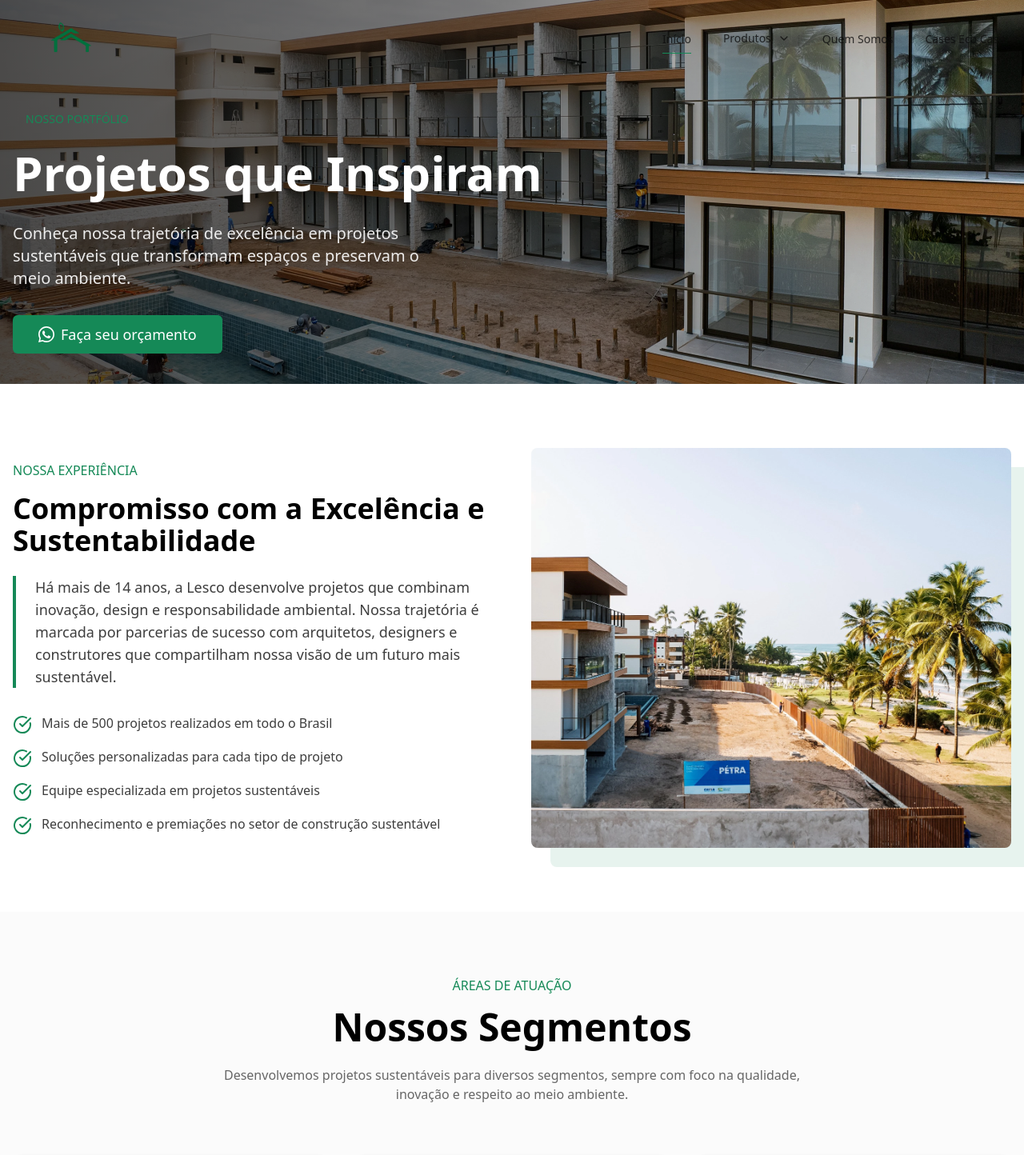
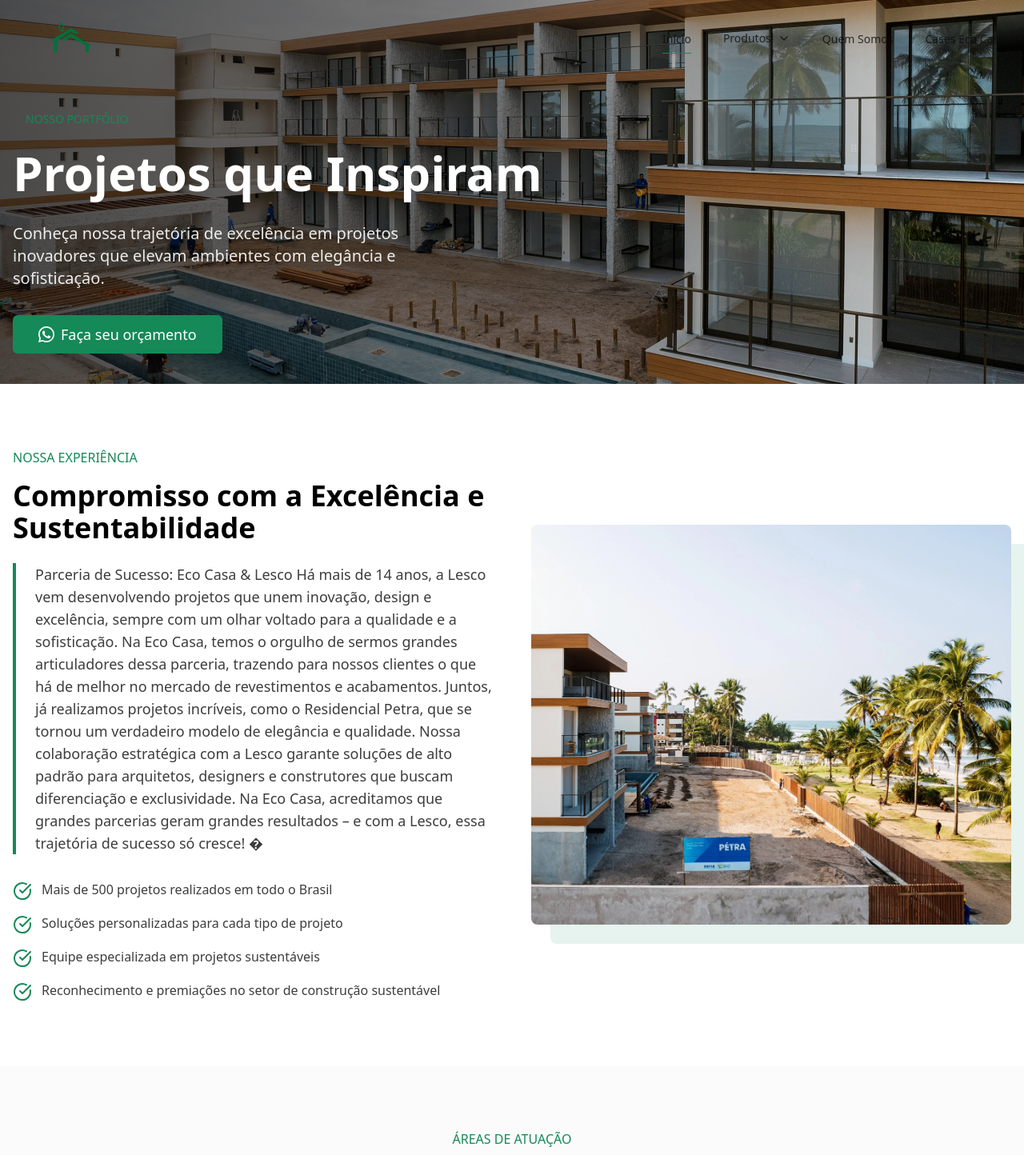
Before and after one commit to Kibryant/eco-casa, a Next.js app: page /cases in a window 1280 px wide. Shown: the top 1444 px of the page at 80% size. Built offline with nearby package versions, Linux system fonts and the light colour scheme.

Commit message:
change copy

```diff
--- a/src/components/category-nav.tsx
+++ b/src/components/category-nav.tsx
@@ -8,8 +8,8 @@ import { ArrowRight } from "lucide-react"
 const categories = [
   {
     id: 1,
-    title: "Decks Ecológicos",
-    description: "Soluções sustentáveis para áreas externas",
+    title: "Decks",
+    description: "Soluções para áreas externas",
     image: "/background-header-decks.webp?height=600&width=800",
     link: "/produtos/decks",
     color: "from-green-800/80 to-green-900/80",
@@ -17,7 +17,7 @@ const categories = [
   {
     id: 2,
     title: "Portas",
-    description: "Elegância e responsabilidade ambiental",
+    description: "Elegância e estilo para seu ambiente",
     image: "/background-header-portas.jpg?height=600&width=800",
     link: "/produtos/portas",
     color: "from-emerald-800/80 to-emerald-900/80",
--- a/src/components/featured-products.tsx
+++ b/src/components/featured-products.tsx
@@ -10,9 +10,9 @@ const whatsappNumber = "5573982135734";
 const featuredProducts = [
 	{
 		id: 1,
-		name: "Porta Modelo Viena",
+		name: "Porta Sincolors Laqueado Cinza Grafite",
 		price: "R$ 1.299,00",
-		image: "/porta-1.jpg?height=600&width=600",
+		image: "/porta-destaque.webp?height=600&width=600",
 		rating: 4.8,
 		reviews: 124,
 		tag: "Mais Vendido",
@@ -40,7 +40,7 @@ const featuredProducts = [
 		id: 4,
 		name: "Lesco Green Deck",
 		price: "R$ 129,90",
-		image: "/deck-1.webp?height=600&width=600",
+		image: "/deck-destaque.jpg?height=600&width=600",
 		rating: 4.6,
 		reviews: 78,
 		tag: "Exclusivo",
--- a/src/components/hero-section.tsx
+++ b/src/components/hero-section.tsx
@@ -13,7 +13,7 @@ const heroProducts = [
 		title: "Portas",
 		subtitle: "Elegância",
 		description:
-			"Portas premium feitas com madeira certificada e processos sustentáveis",
+			"Portas premium feitas com madeira certificadas e processos responsáveis",
 		image: "/background-header-portas-first-page.jpg?height=1080&width=1920",
 		cta: "Ver Coleção",
 		link: "/produtos/portas",
--- a/src/components/portfolio-categories.tsx
+++ b/src/components/portfolio-categories.tsx
@@ -62,8 +62,8 @@ export function PortfolioCategories() {
           <span className="text-primary font-medium mb-4 block">ÁREAS DE ATUAÇÃO</span>
           <h2 className="text-4xl md:text-5xl font-display font-bold mb-6">Nossos Segmentos</h2>
           <p className="text-muted-foreground max-w-3xl mx-auto">
-            Desenvolvemos projetos sustentáveis para diversos segmentos, sempre com foco na qualidade, inovação e
-            respeito ao meio ambiente.
+          Criamos soluções inovadoras e de alta qualidade para diversos segmentos, combinando design,
+          tecnologia e compromisso com a excelência.
           </p>
         </motion.div>
 
--- a/src/components/portfolio-header.tsx
+++ b/src/components/portfolio-header.tsx
@@ -50,8 +50,8 @@ export function PortfolioHeader() {
 							animate={{ opacity: 1, y: 0 }}
 							transition={{ duration: 0.6, delay: 0.4 }}
 						>
-							Conheça nossa trajetória de excelência em projetos sustentáveis
-							que transformam espaços e preservam o meio ambiente.
+							Conheça nossa trajetória de excelência em projetos inovadores que
+							elevam ambientes com elegância e sofisticação.
 						</motion.p>
 
 						<motion.div
--- a/src/components/portfolio-intro.tsx
+++ b/src/components/portfolio-intro.tsx
@@ -1,8 +1,8 @@
-"use client"
+"use client";
 
-import { motion } from "framer-motion"
-import Image from "next/image"
-import { CheckCircle } from "lucide-react"
+import { motion } from "framer-motion";
+import Image from "next/image";
+import { CheckCircle } from "lucide-react";
 
 export function PortfolioIntro() {
 	return (
@@ -15,16 +15,28 @@ export function PortfolioIntro() {
 						viewport={{ once: true }}
 						transition={{ duration: 0.8 }}
 					>
-            <span className="text-primary font-medium mb-4 block">NOSSA EXPERIÊNCIA</span>
+						<span className="text-primary font-medium mb-4 block">
+							NOSSA EXPERIÊNCIA
+						</span>
 						<h2 className="text-3xl md:text-4xl font-display font-bold mb-6">
 							Compromisso com a Excelência e Sustentabilidade
 						</h2>
 
 						<div className="border-l-4 border-primary pl-6 mb-8">
 							<p className="text-lg text-foreground/80">
-                Há mais de 14 anos, a Lesco desenvolve projetos que combinam inovação, design e responsabilidade
-                ambiental. Nossa trajetória é marcada por parcerias de sucesso com arquitetos, designers e construtores
-                que compartilham nossa visão de um futuro mais sustentável.
+								Parceria de Sucesso: Eco Casa & Lesco Há mais de 14 anos, a
+								Lesco vem desenvolvendo projetos que unem inovação, design e
+								excelência, sempre com um olhar voltado para a qualidade e a
+								sofisticação. Na Eco Casa, temos o orgulho de sermos grandes
+								articuladores dessa parceria, trazendo para nossos clientes o
+								que há de melhor no mercado de revestimentos e acabamentos.
+								Juntos, já realizamos projetos incríveis, como o Residencial
+								Petra, que se tornou um verdadeiro modelo de elegância e
+								qualidade. Nossa colaboração estratégica com a Lesco garante
+								soluções de alto padrão para arquitetos, designers e
+								construtores que buscam diferenciação e exclusividade. Na Eco
+								Casa, acreditamos que grandes parcerias geram grandes resultados
+								– e com a Lesco, essa trajetória de sucesso só cresce! �
 							</p>
 						</div>
 
@@ -37,7 +49,9 @@ export function PortfolioIntro() {
 								className="flex items-start gap-3"
 							>
 								<CheckCircle className="h-6 w-6 text-primary flex-shrink-0 mt-0.5" />
-                <span className="text-foreground/80">Mais de 500 projetos realizados em todo o Brasil</span>
+								<span className="text-foreground/80">
+									Mais de 500 projetos realizados em todo o Brasil
+								</span>
 							</motion.div>
 							<motion.div
 								initial={{ opacity: 0, y: 10 }}
@@ -47,7 +61,9 @@ export function PortfolioIntro() {
 								className="flex items-start gap-3"
 							>
 								<CheckCircle className="h-6 w-6 text-primary flex-shrink-0 mt-0.5" />
-                <span className="text-foreground/80">Soluções personalizadas para cada tipo de projeto</span>
+								<span className="text-foreground/80">
+									Soluções personalizadas para cada tipo de projeto
+								</span>
 							</motion.div>
 							<motion.div
 								initial={{ opacity: 0, y: 10 }}
@@ -57,7 +73,9 @@ export function PortfolioIntro() {
 								className="flex items-start gap-3"
 							>
 								<CheckCircle className="h-6 w-6 text-primary flex-shrink-0 mt-0.5" />
-                <span className="text-foreground/80">Equipe especializada em projetos sustentáveis</span>
+								<span className="text-foreground/80">
+									Equipe especializada em projetos sustentáveis
+								</span>
 							</motion.div>
 							<motion.div
 								initial={{ opacity: 0, y: 10 }}
@@ -94,5 +112,5 @@ export function PortfolioIntro() {
 				</div>
 			</div>
 		</section>
-  )
+	);
 }
```
Also changed, not shown: public/deck-destaque.jpg (added), public/porta-destaque.webp (added). Lines whose indentation alone changed are shown as unchanged.
